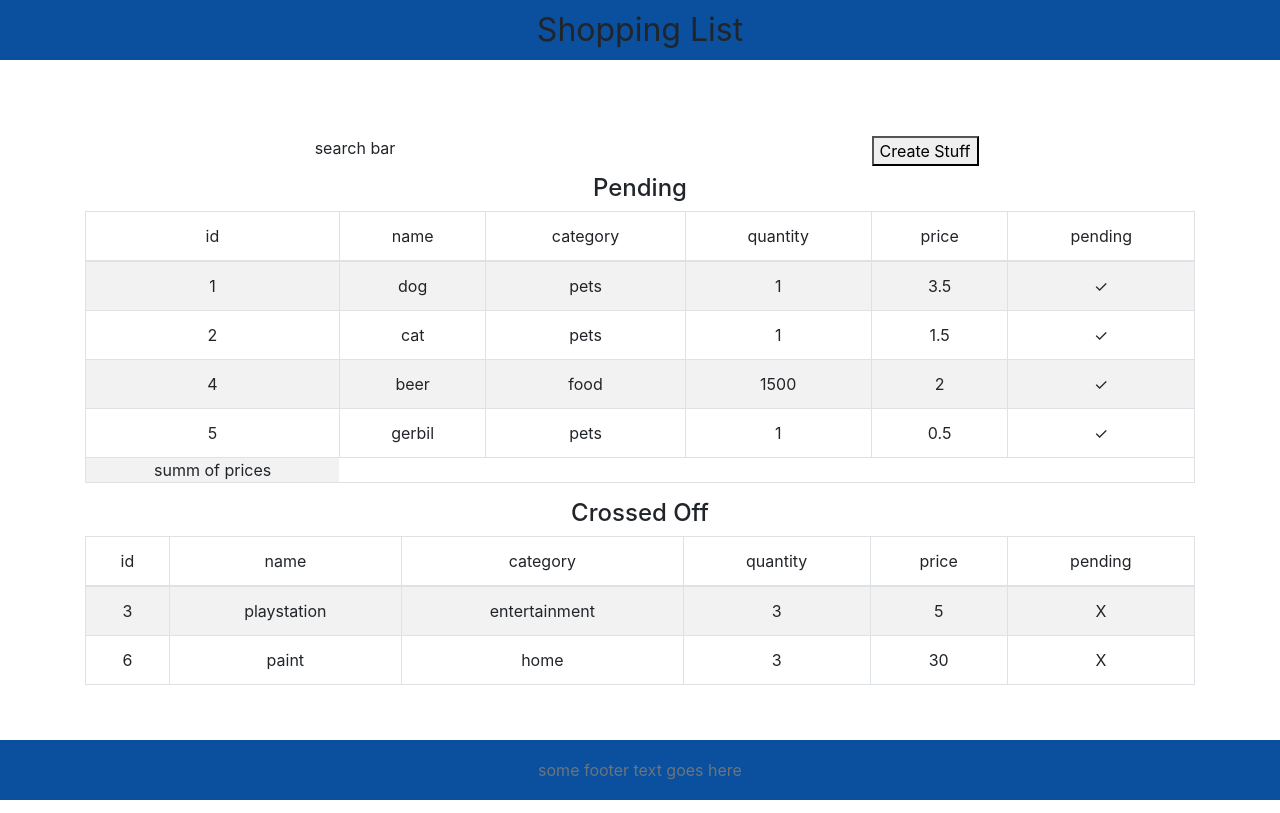
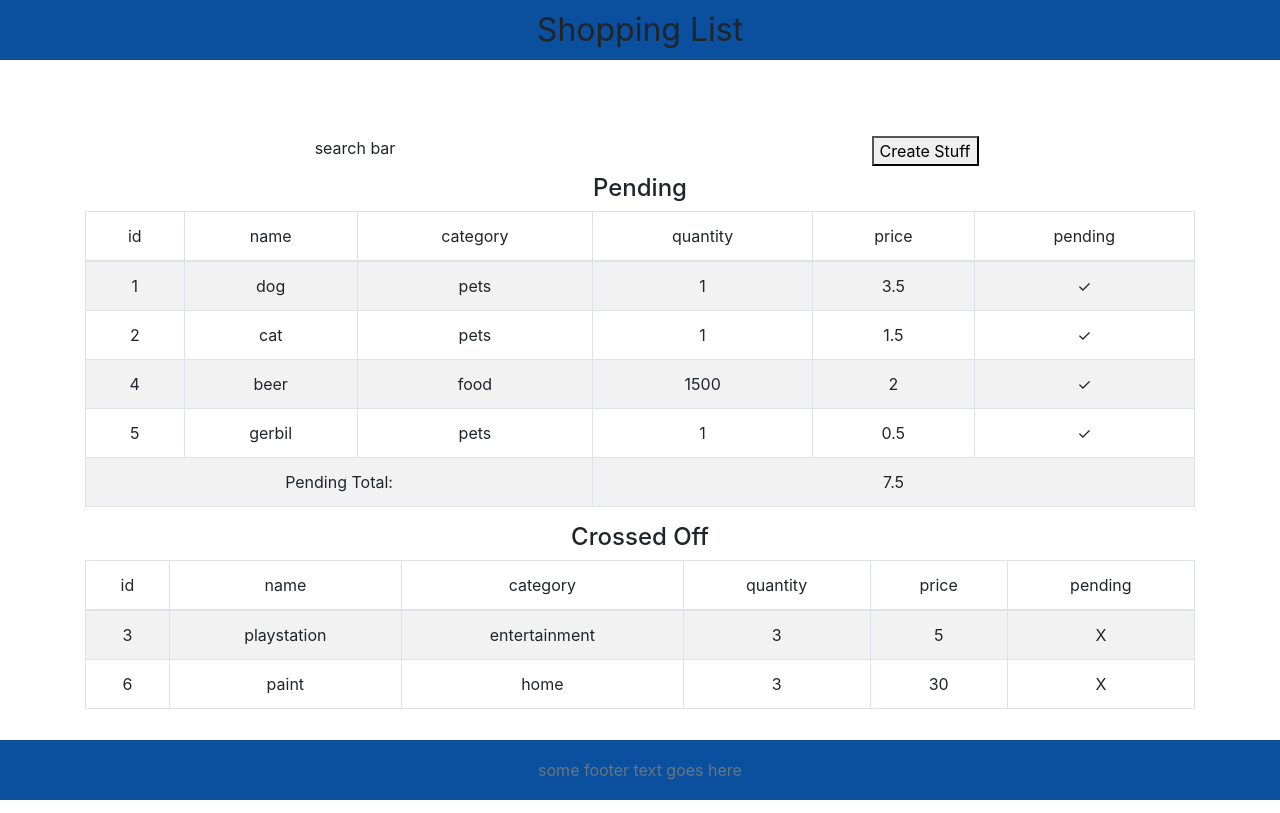
Before and after one commit to Spazcool/riceReactDemo, a React (Create React App) app: page / in a window 1280 px wide. Built offline with nearby package versions, Linux system fonts and the light colour scheme.

Commit message:
add sumtotal func to list

```diff
--- a/src/components/List.js
+++ b/src/components/List.js
@@ -23,9 +23,17 @@ function List(props){
     )
   }
 
-  // clickevent to toggle pending value when row is clicked on
+  const sumPending = (arr) => {
+    const prices = arr.map((el) => el.price);
+    const sum = prices.reduce((a, b) => a + b);
+    return sum;
+  }
+
   // make category, quantity & price editble text fields
-
+  const pending = props.data.filter((el) => el.pending === true).map((el)=> createRow(el)); //{/* NEED TO APPLY THE SORT ON THE EL.NAME BEFORE CALLING THE MAP */}
+  const crossedOff = props.data.filter((el) => el.pending === false).map((el)=> createRow(el));
+  const pendingTotal = sumPending(props.data.filter((el) => el.pending === true));
+  const halfTableWidth = Object.keys(props.data[0]).length / 2;
   return(
     <>
       <h4>Pending</h4>
@@ -34,8 +42,12 @@ function List(props){
           {createRow(Object.keys(props.data[0]), null, true)}
         </thead>
         <tbody>
-          {props.data.filter((el) => el.pending === true).map((el)=> createRow(el))}
-          <tr>summ of prices</tr>
+          {pending}
+          <tr>
+            <td colSpan={halfTableWidth}>Pending Total: </td>
+            <td colSpan={halfTableWidth}>{pendingTotal}</td>
+          </tr>
+
         </tbody>
       </Tables>
       <h4>Crossed Off</h4>
@@ -44,7 +56,7 @@ function List(props){
           {createRow(Object.keys(props.data[0]))}
         </thead>
         <tbody>
-          {props.data.filter((el) => el.pending === false).map((el)=> createRow(el))}
+          {crossedOff}
         </tbody>
       </Tables>
     </>
```
Also changed, not shown: 1 other file (tests, documents, lock files or other folders).
